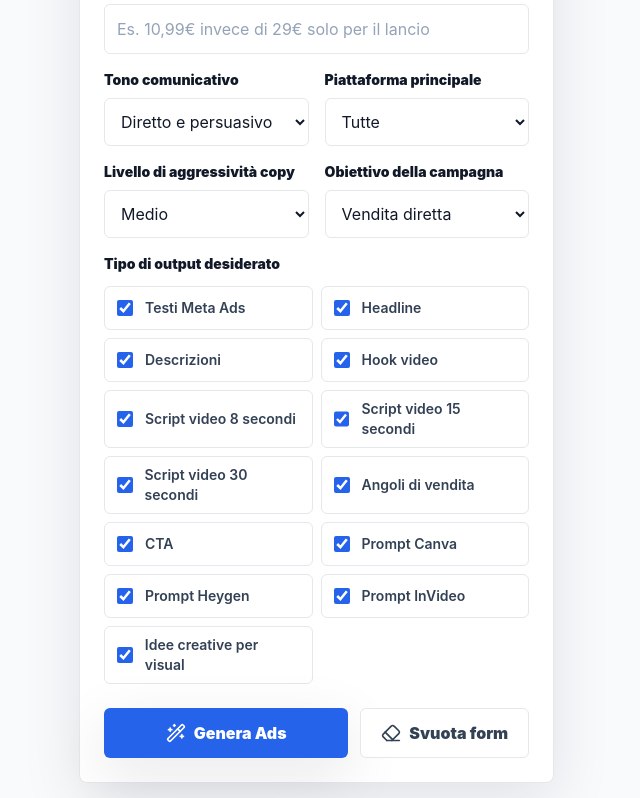
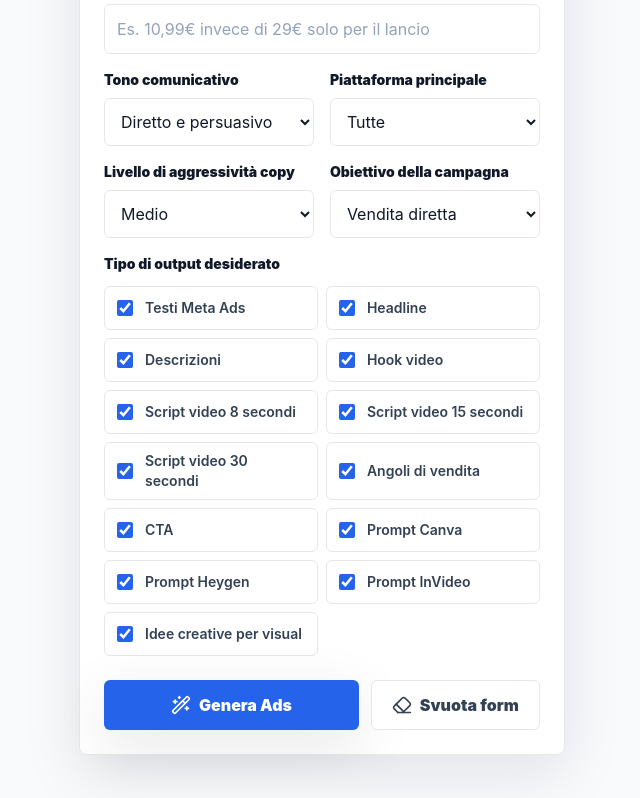
Before and after one commit to pellinidigital-eng/ADS-CREATOR-PRO, a Next.js app: page / in a window 1280 px wide. Shown: the part 1474-2272 px from the top of the page, without its empty margins (17-657 px from the left). Built offline with nearby package versions, Linux system fonts and the light colour scheme.

Commit message:
Add files via upload

```diff
--- a/app/globals.css
+++ b/app/globals.css
@@ -18,10 +18,10 @@ html {
 body {
   margin: 0;
   background:
-    radial-gradient(circle at top left, rgba(37, 99, 235, 0.12), transparent 34rem),
-    radial-gradient(circle at top right, rgba(124, 58, 237, 0.12), transparent 30rem),
+    radial-gradient(circle at top left, rgba(79, 70, 229, 0.10), transparent 34rem),
+    radial-gradient(circle at top right, rgba(124, 58, 237, 0.08), transparent 30rem),
     #f8fafc;
-  color: #111827;
+  color: #0f172a;
   font-family:
     Inter,
     ui-sans-serif,
@@ -39,8 +39,18 @@ textarea {
   font: inherit;
 }
 
+button {
+  -webkit-tap-highlight-color: transparent;
+}
+
+input,
+select,
+textarea {
+  font-size: 16px;
+}
+
 ::selection {
-  background: rgba(37, 99, 235, 0.18);
+  background: rgba(79, 70, 229, 0.18);
 }
 
 @media print {
--- a/app/layout.tsx
+++ b/app/layout.tsx
@@ -1,4 +1,5 @@
 import type { Metadata } from "next";
+import type { ReactNode } from "react";
 import "./globals.css";
 
 export const metadata: Metadata = {
@@ -7,7 +8,7 @@ export const metadata: Metadata = {
     "Crea testi Meta Ads, hook, headline, CTA e script video per TikTok, Instagram e Facebook in pochi secondi."
 };
 
-export default function RootLayout({ children }: { children: React.ReactNode }) {
+export default function RootLayout({ children }: { children: ReactNode }) {
   return (
     <html lang="it">
       <body>{children}</body>
--- a/app/page.tsx
+++ b/app/page.tsx
@@ -78,7 +78,7 @@ export default function Home() {
     <main>
       <Hero onGenerateClick={scrollToGenerator} onPreviewClick={scrollToOutput} />
 
-      <div className="mx-auto grid max-w-6xl gap-8 px-4 py-10 sm:px-6 lg:grid-cols-[0.9fr_1.1fr] lg:px-8">
+      <div className="mx-auto grid max-w-6xl gap-8 px-4 py-8 sm:px-6 sm:py-10 lg:grid-cols-[0.92fr_1.08fr] lg:px-8">
         <div className="lg:sticky lg:top-5 lg:self-start">
           <AdsForm
             value={form}
@@ -92,10 +92,10 @@ export default function Home() {
 
         <div ref={outputRef}>
           {isLoading ? (
-            <div className="rounded-lg border border-line bg-white p-8 text-center shadow-soft">
+            <div className="rounded-[24px] border border-slate-200 bg-white p-8 text-center shadow-[0_18px_55px_rgba(15,23,42,0.08)]">
               <div className="mx-auto h-12 w-12 animate-spin rounded-full border-4 border-blue-100 border-t-blue-600" />
-              <p className="mt-5 text-lg font-black text-ink">Sto creando angoli, hook e script da testare…</p>
-              <p className="mt-2 text-muted">Sto variando tono, CTA e strutture per evitare testi ripetitivi.</p>
+              <p className="mt-5 text-lg font-black text-slate-950">Sto creando angoli, hook e script da testare…</p>
+              <p className="mt-2 text-slate-600">Sto variando tono, CTA e strutture per evitare testi ripetitivi.</p>
             </div>
           ) : (
             <OutputSection
```
